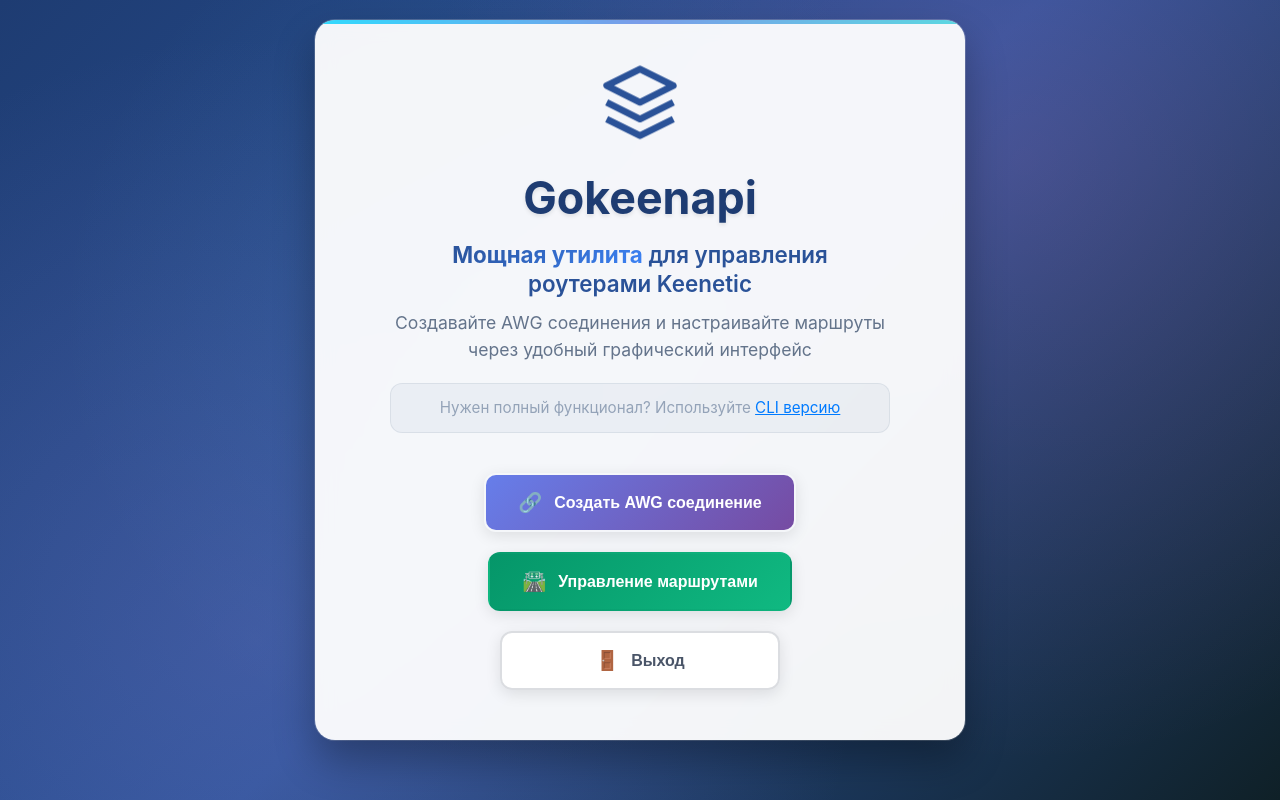
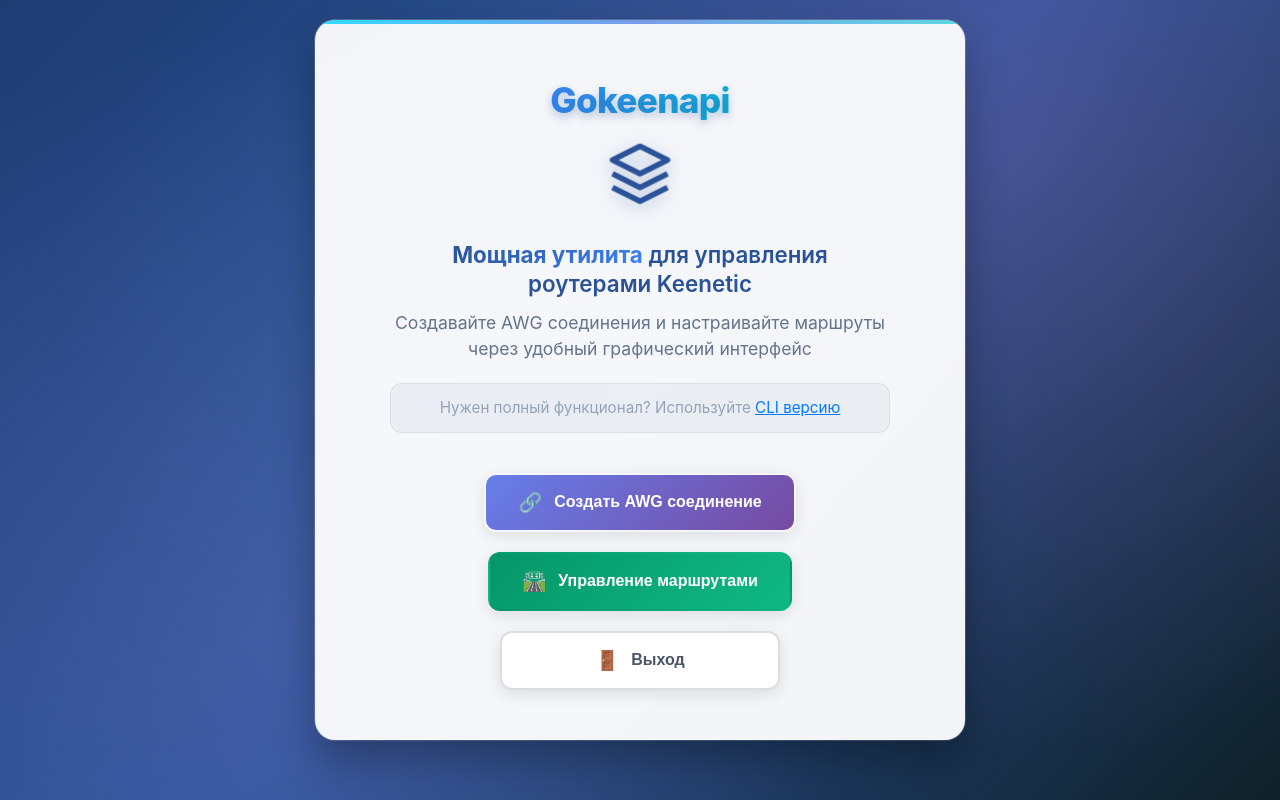
Before and after one commit to Noksa/gokeenapiui, a Svelte app in the folder frontend/: page / in a window 1280 px wide. Built offline with nearby package versions, Linux system fonts and the light colour scheme.

Commit message:
Routes functionality

```diff
--- a/frontend/src/components/RouterAccessModal.svelte
+++ b/frontend/src/components/RouterAccessModal.svelte
@@ -85,9 +85,9 @@
   <div class="modal-content" on:click|stopPropagation on:keydown|stopPropagation>
     <div class="modal-header">
       <div class="header-icon">{actionIcon}</div>
-      <h2>{actionTitle}</h2>
+      <h2>Установка связи с роутером</h2>
       <p class="header-description">
-        Для выполнения этого действия необходимо подключение к роутеру
+        Для выполнения действия "{actionTitle}" необходимо подключение к роутеру
       </p>
     </div>
 
@@ -300,6 +300,8 @@
   .btn.secondary:hover {
     transform: translateY(-2px);
     box-shadow: 0 8px 25px rgba(107, 114, 128, 0.4);
+    background: linear-gradient(135deg, #4b5563, #6b7280);
+    color: white;
   }
 
   .btn:disabled {
--- a/frontend/src/components/Welcome.svelte
+++ b/frontend/src/components/Welcome.svelte
@@ -17,15 +17,16 @@
 </script>
 
 <div class="welcome-container">
-  <div class="network-icon">
-    <svg width="80" height="80" viewBox="0 0 24 24" fill="none" xmlns="http://www.w3.org/2000/svg">
-      <path d="M12 2L2 7L12 12L22 7L12 2Z" stroke="currentColor" stroke-width="2" stroke-linejoin="round"/>
-      <path d="M2 17L12 22L22 17" stroke="currentColor" stroke-width="2" stroke-linejoin="round"/>
-      <path d="M2 12L12 17L22 12" stroke="currentColor" stroke-width="2" stroke-linejoin="round"/>
-    </svg>
+  <div class="animated-header">
+    <div class="animated-title">Gokeenapi</div>
+    <div class="network-icon">
+      <svg width="60" height="60" viewBox="0 0 24 24" fill="none" xmlns="http://www.w3.org/2000/svg">
+        <path d="M12 2L2 7L12 12L22 7L12 2Z" stroke="currentColor" stroke-width="2" stroke-linejoin="round"/>
+        <path d="M2 17L12 22L22 17" stroke="currentColor" stroke-width="2" stroke-linejoin="round"/>
+        <path d="M2 12L12 17L22 12" stroke="currentColor" stroke-width="2" stroke-linejoin="round"/>
+      </svg>
+    </div>
   </div>
-
-  <h1>Gokeenapi</h1>
   <div class="description">
     <div class="main-text">
       <span class="highlight">Мощная утилита</span> для управления роутерами Keenetic
@@ -66,6 +67,50 @@
 </div>
 
 <style>
+  .animated-header {
+    display: flex;
+    flex-direction: column;
+    align-items: center;
+    margin-bottom: 30px;
+  }
+
+  .animated-title {
+    font-size: 2.2em;
+    font-weight: 800;
+    background: linear-gradient(135deg, #2a5298, #3b82f6, #06b6d4, #10b981);
+    background-size: 300% 300%;
+    -webkit-background-clip: text;
+    -webkit-text-fill-color: transparent;
+    background-clip: text;
+    animation: gradientShift 4s ease-in-out infinite, titleFloat 3s ease-in-out infinite;
+    margin: 10px 0 15px 0;
+    padding: 5px 0;
+    text-shadow: 0 4px 8px rgba(42, 82, 152, 0.3);
+    letter-spacing: -0.02em;
+    line-height: 1.1;
+  }
+
+  .network-icon {
+    color: #2a5298;
+    animation: iconPulse 2s ease-in-out infinite;
+    filter: drop-shadow(0 4px 8px rgba(42, 82, 152, 0.3));
+  }
+
+  @keyframes gradientShift {
+    0%, 100% { background-position: 0% 50%; }
+    50% { background-position: 100% 50%; }
+  }
+
+  @keyframes titleFloat {
+    0%, 100% { transform: translateY(0px); }
+    50% { transform: translateY(-5px); }
+  }
+
+  @keyframes iconPulse {
+    0%, 100% { transform: scale(1); opacity: 0.8; }
+    50% { transform: scale(1.1); opacity: 1; }
+  }
+
   .welcome-container {
     background: rgba(255, 255, 255, 0.95);
     backdrop-filter: blur(10px);
@@ -89,22 +134,6 @@
     height: 4px;
     background: linear-gradient(90deg, #00d4ff, #5b86e5, #36d1dc);
     animation: pulse 2s ease-in-out infinite alternate;
-  }
-
-  .network-icon {
-    text-align: center;
-    color: #2a5298;
-    margin-bottom: 20px;
-    animation: float 3s ease-in-out infinite;
-  }
-
-  h1 {
-    text-align: center;
-    color: #1e3c72;
-    margin-bottom: 30px;
-    font-size: 2.8em;
-    font-weight: 700;
-    text-shadow: 0 2px 4px rgba(0, 0, 0, 0.1);
   }
 
   .description {
```
